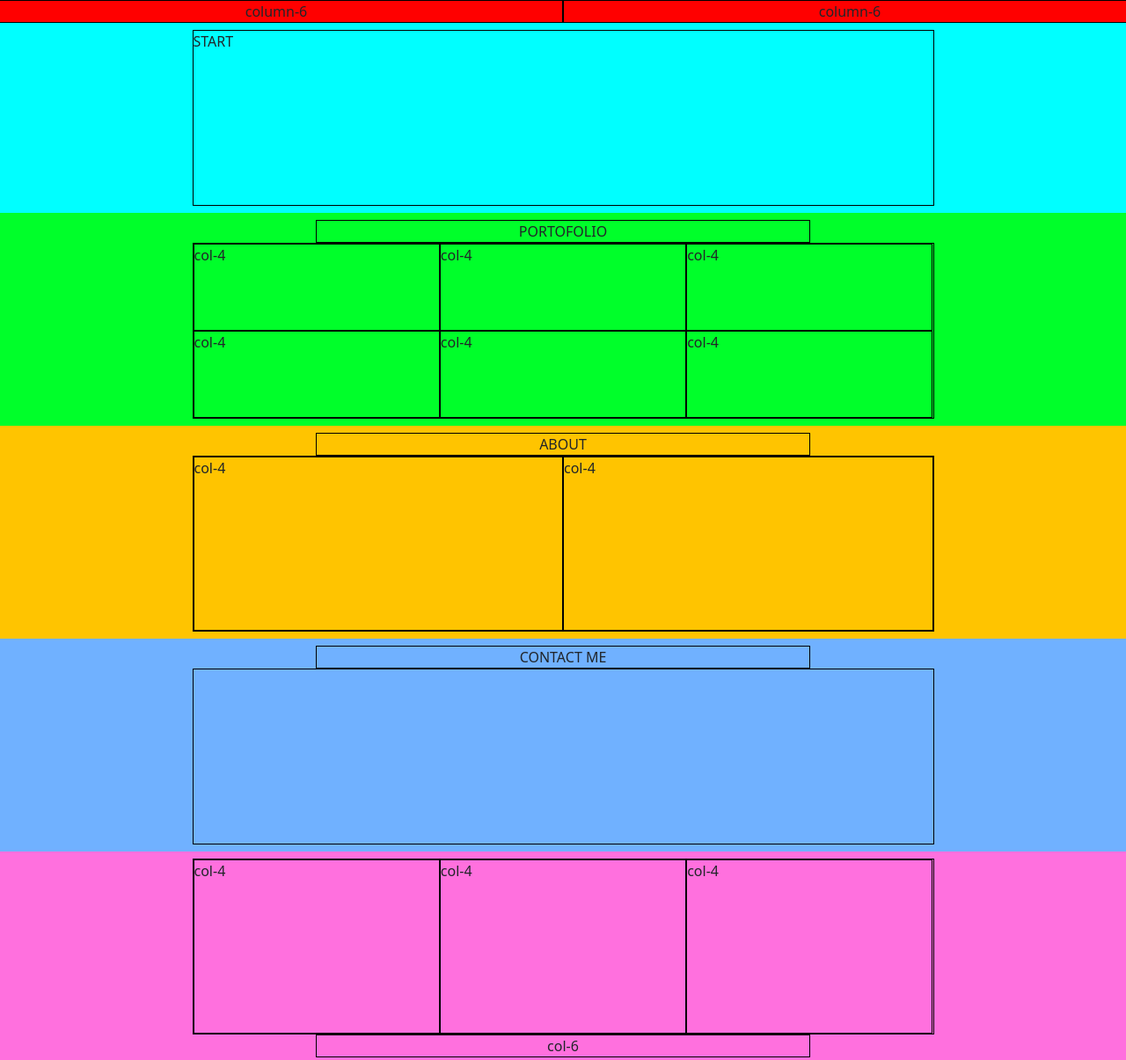
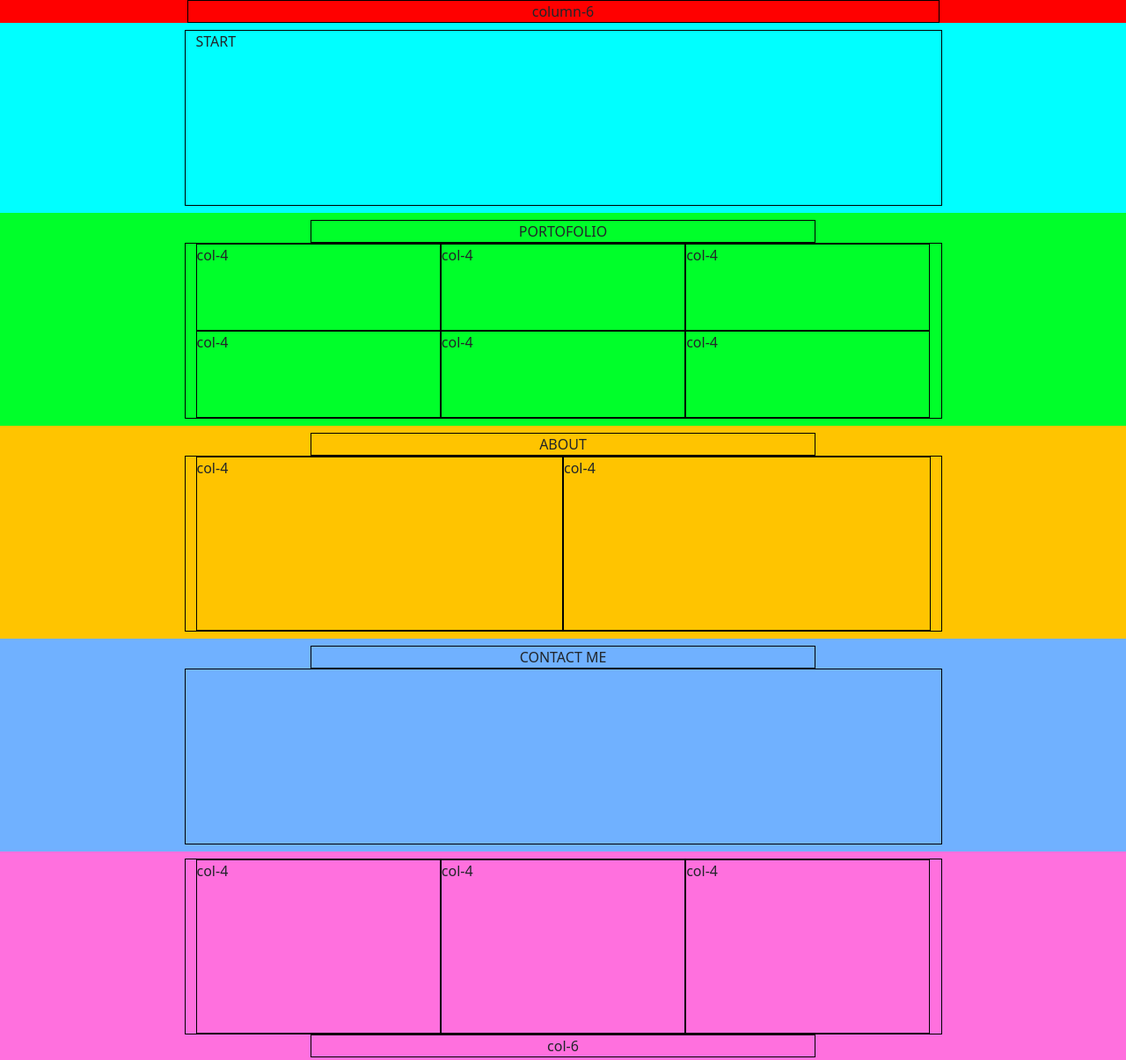
Before and after one commit to RiccardoGrande/html-css-bootstrap-freelancer, a plain HTML site: page index.html in a window 1280 px wide. Shown: the whole page at 88% size. Drawn offline with nearby package versions, Linux system fonts and the light colour scheme.

Commit message:
add fix row layout

```diff
--- a/index.html
+++ b/index.html
@@ -13,12 +13,10 @@
 
     <header>
 
-        <nav>
-           <div class="row text-center">
+        <nav class="container">
+           <div class="row text-center justify-content-center">
 
-            <div class="debug col-6 col-md-6 col-sm-10">column-6</div>
-
-            <div class="debug col-6 col-md-6 col-sm-2">column-6</div>
+            <div class="debug col-md-9 col-sm-9">column-6</div>
 
            </div>
 
@@ -32,7 +30,13 @@
 
             <div class="container p-2">
 
+                <div class="row">
+
                     <div class="debug col-9 m-auto">START</div>
+
+                </div>
+
+
 
             </div>
 
@@ -41,6 +45,8 @@
          <section class="portofolio">
 
             <div class="container p-2">
+
+                <div class="row">
 
                     <div class="debug col-6 m-auto text-center ">PORTOFOLIO</div>
 
@@ -56,11 +62,17 @@
 
                 </div>
 
+
+
+            </div>
+
          </section>
 
          <section class="about">
 
             <div class="container p-2">
+
+                <div class="row">
 
                     <div class="debug col-6 m-auto text-center ">ABOUT</div>
 
@@ -73,11 +85,17 @@
 
                 </div>
 
+
+
+            </div>
+
          </section>
 
          <section class="contact_me">
 
             <div class="container p-2">
+
+                <div class="row">
 
                     <div class="debug col-6 m-auto text-center ">CONTACT ME</div>
 
@@ -86,6 +104,10 @@
 
 
                     </div>
+
+                </div>
+
+
 
             </div>
 
@@ -99,6 +121,7 @@
 
             <div class="container p-2">
 
+                <div class="row">
 
                     <div class="debug col-9 m-auto d-flex flex-wrap">
 
@@ -113,6 +136,9 @@
                 </div>
 
 
+            </div>
+
+
     </footer>
 
 
```
Lines whose indentation alone changed are shown as unchanged.
